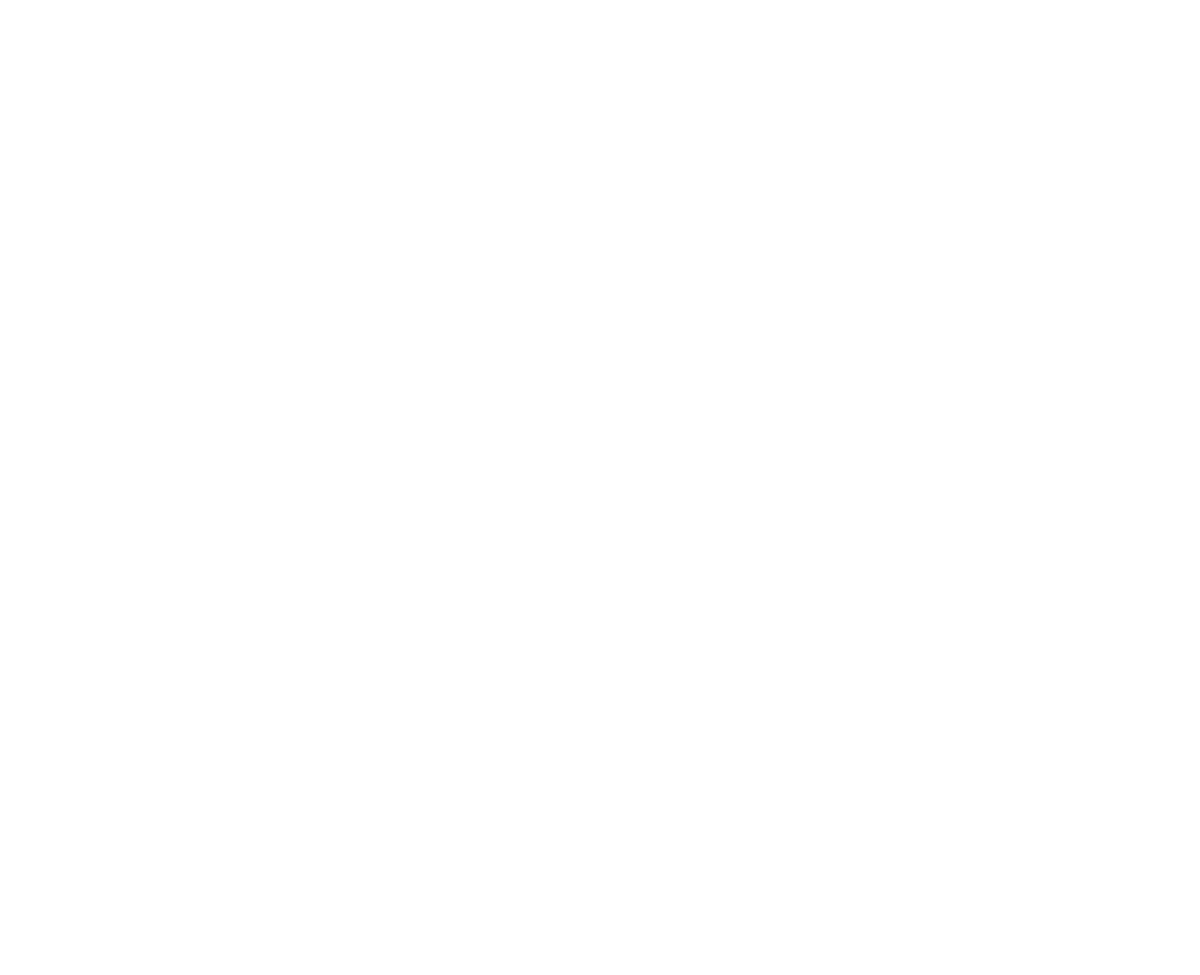
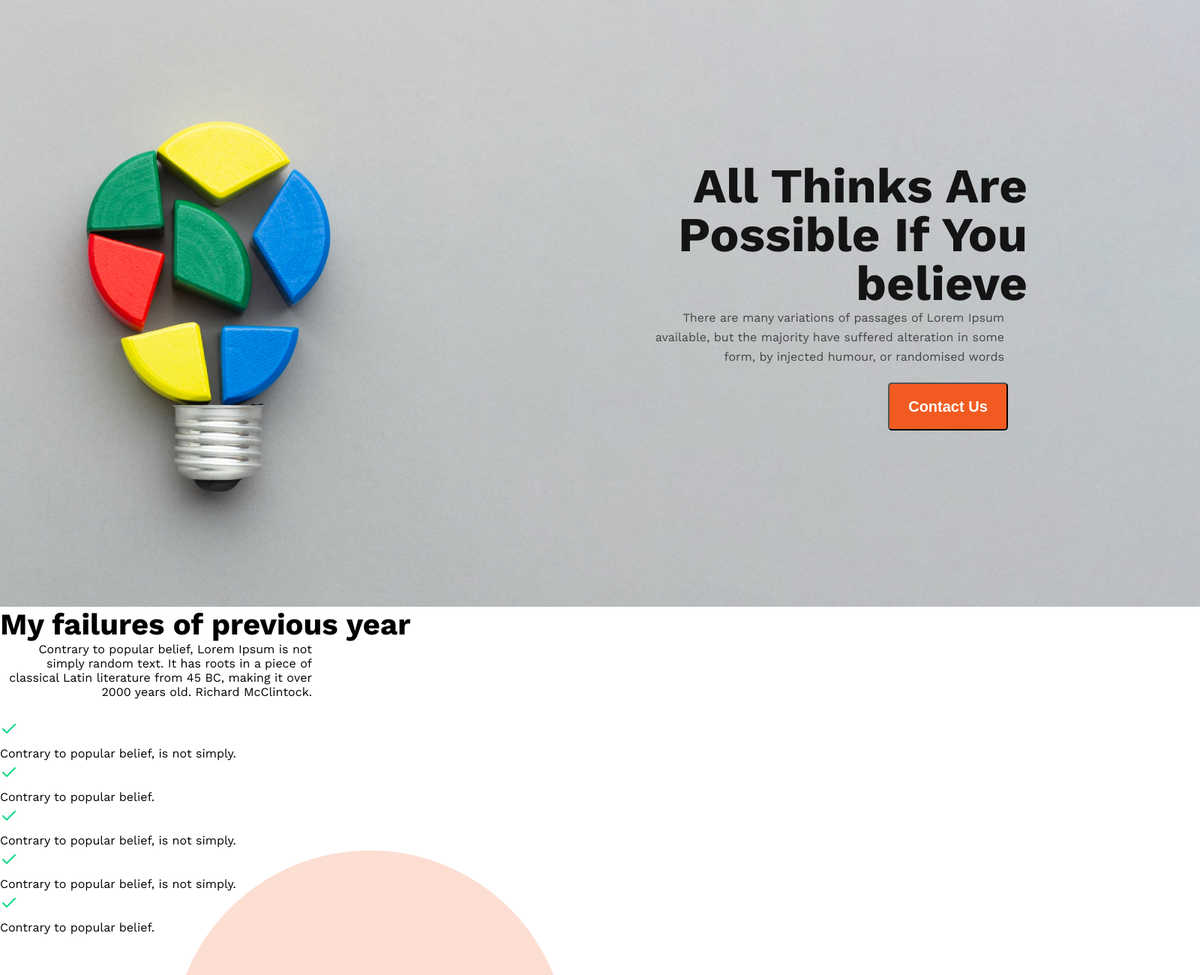
Before and after one commit to Bilshansakib/Challenge-New-Year--New-Me, a plain HTML site: page index.html in a window 1280 px wide. Shown: the top 1300 px of the page at 75% size, 1600 px wide, since content can reach past the window. Before the commit the page ends 800 px from the top, so only its background shows below. Drawn offline with nearby package versions, Linux system fonts and the light colour scheme.

Commit message:
added header

```diff
--- a/index.html
+++ b/index.html
@@ -4,8 +4,50 @@
     <meta charset="UTF-8">
     <meta name="viewport" content="width=device-width, initial-scale=1.0">
     <title>New-Me-Challenge</title>
+    <link rel="stylesheet" href="styles.css">
+    <link rel="preconnect" href="https://fonts.googleapis.com">
+    <link rel="preconnect" href="https://fonts.gstatic.com" crossorigin>
+    <link href="https://fonts.googleapis.com/css2?family=Open+Sans:wght@400;700;800&family=Work+Sans:wght@400;500;700&display=swap" rel="stylesheet">
 </head>
 <body>
+    <header>
+        <nav></nav>
+
+        <div class="banner">
+            <h2 class="banner-quote">All Thinks Are Possible If You believe</h2>
+            <p class="banner-description">There are many variations
+                of passages of Lorem Ipsum available,
+                but the majority have suffered alteration in some
+                form, by injected humour, or randomised words</p>
+            <button class="button-CU">Contact Us</button>
+        </div>
+
+    </header>
+    <main>
+        <section class="area1">
+            <div class="ellipse"></div>
+            <h2 class="failure-list">My failures of previous year</h2>
+            <p class="failure-description">Contrary to popular belief,
+                Lorem Ipsum is not simply random text. It has
+                roots in a piece of classical Latin literature from 45 BC,
+                making it over 2000 years old. Richard McClintock.</p>
+            <div class="contrary-list">
+                <img sizes="24px" src="styles/images/icons/tik sign.jpg" alt="">
+                <p>Contrary to popular belief, is not simply.</p>
+            </img><img sizes="24px" src="styles/images/icons/tik sign.jpg" alt="">
+                <p>Contrary to popular belief.</p>
+            </img><img sizes="24px" src="styles/images/icons/tik sign.jpg" alt="">
+                <p>Contrary to popular belief, is not simply.</p>
+            </img><img sizes="24px" src="styles/images/icons/tik sign.jpg" alt="">
+                <p>Contrary to popular belief, is not simply.</p>
+            </img><img sizes="24px" src="styles/images/icons/tik sign.jpg" alt="">
+                <p>Contrary to popular belief.</p>
+            </img>
+            </div>
+
+        </section>
+    </main>
+
 
 </body>
 </html>
--- /dev/null
+++ b/styles.css
@@ -0,0 +1,108 @@
+*{
+    margin: 0;
+    padding: 0;
+}
+header {
+    display: flex;
+    background-image: url(styles/images/banner/banner2.png);
+    margin: 0;
+    width: 1600px;
+    height: 809px;
+}
+.banner {
+    margin: 216px 230px 137px 845px ;
+
+
+    /* inline-size: 400px;
+    color: #151414;
+    text-align: right;
+    font-family: 'Work Sans', sans-serif;
+    font-display: right; */
+    font-family: 'Work Sans', sans-serif;
+    font-style: normal;
+    text-align: right
+}
+.banner-quote {
+    width: 525px;
+    color:#151414;
+    font-size: 65px;
+    font-weight: 700;
+    line-height: 65px;
+    text-align: right;
+
+}
+.banner-description {
+    width: 494px;
+    color:#444343;
+    font-size: 16px;
+    font-weight: 400;
+    line-height: 26px; /* 162.5% */
+    text-align: right;
+}
+.button-CU {
+    margin: 21px 26px;
+    width: 160px;
+    height: 64px;
+    flex-shrink: 0;
+    color: #FFF;
+    text-align: center;
+    font-size: 20px;
+    font-weight: 600;
+    line-height: normal;
+    border-radius: 5px;
+    background: #F15B22;
+
+}
+/* main section */
+
+main {
+    display: flex;
+    background-color: #ffffff;
+    font-family: 'Work Sans', sans-serif;
+    font-style: normal;
+    text-align: right ;
+
+}
+.area {
+    width: 70%;
+    max-width: 1440px;
+    align-items: flex;
+    justify-content: center;
+    position: relative;
+
+}
+
+.failure-list {
+    font-size: 40px;
+    font-weight: 700;
+    line-height: 47px;
+    letter-spacing: 0em;
+
+}
+
+
+.failure-description {
+    width: 416px ;
+    height: 104px;
+    top: 1296px ;
+    left: 862px ;
+
+}
+
+.contrary-list {
+
+    font-size: 16px;
+    font-weight: 400;
+    line-height: 26px;
+    letter-spacing: 0em;
+    text-align: left;
+
+}
+.ellipse {
+    width: 527.93px ;
+    height: 527.93px ;
+    top: 1134.37px ;
+    left: 228.86px ;border-radius: 50% / 50% ;
+    background-color: #F15B2233 ;
+    position: absolute;
+}
```
Also changed, not shown: images/gradient1.png (deleted), images/gradient2.png (deleted), images/gradient3.png (deleted), images/person.png (deleted), images/watch.png (deleted), styles/images/banner/banner1.png (renamed from images/banner/banner1.png), styles/images/banner/banner2.png (renamed from images/banner/banner2.png), styles/images/banner/banner3.png (renamed from images/banner/banner3.png), styles/images/icons/check 1.svg (added), styles/images/icons/ecom.png (renamed from images/icons/ecom.png), styles/images/icons/fb.png (renamed from images/icons/fb.png), styles/images/icons/js.png (renamed from images/icons/js.png), styles/images/icons/smoke.png (renamed from images/icons/smoke.png), styles/images/icons/tik sign.jpg (added), 3 more files, 5 other files.
